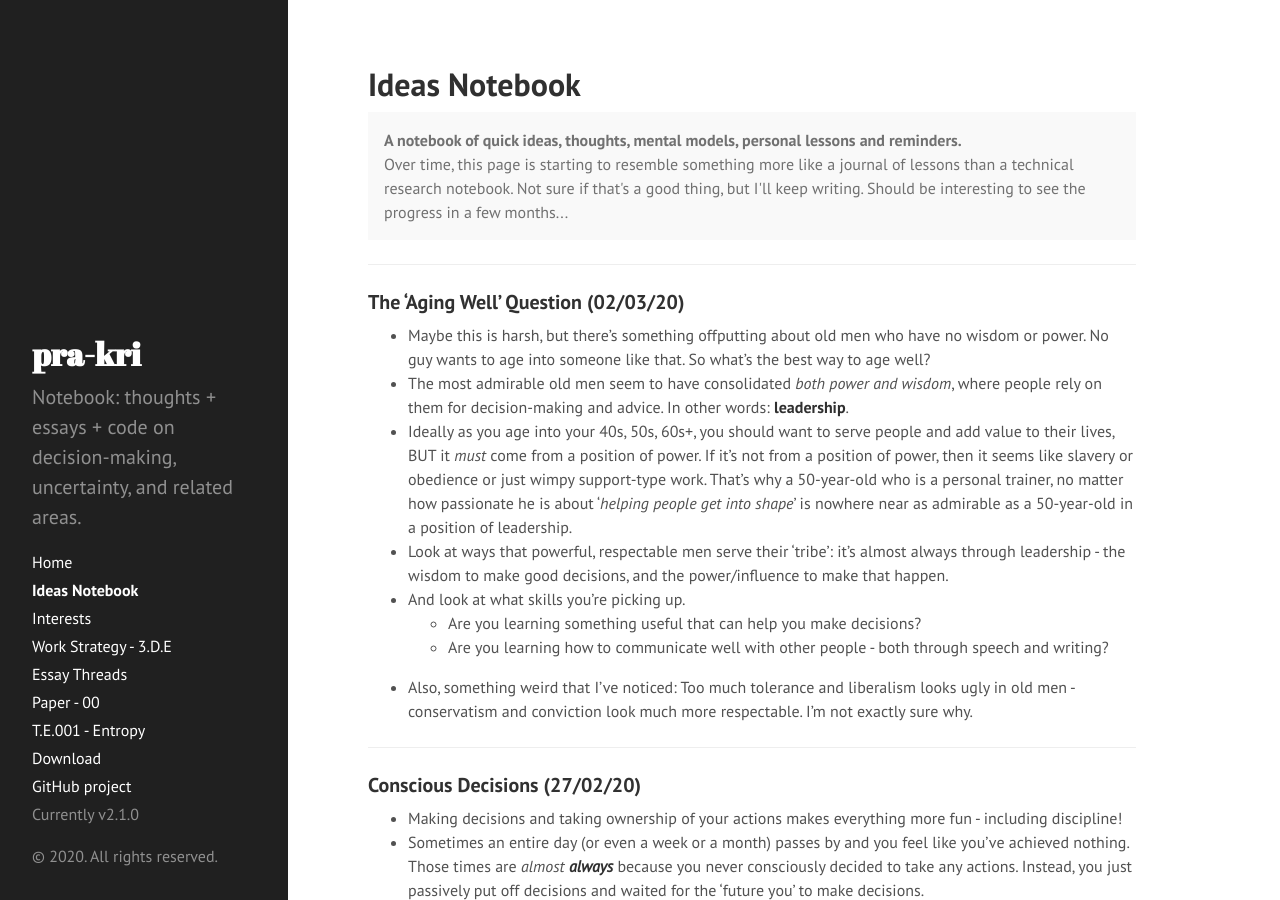
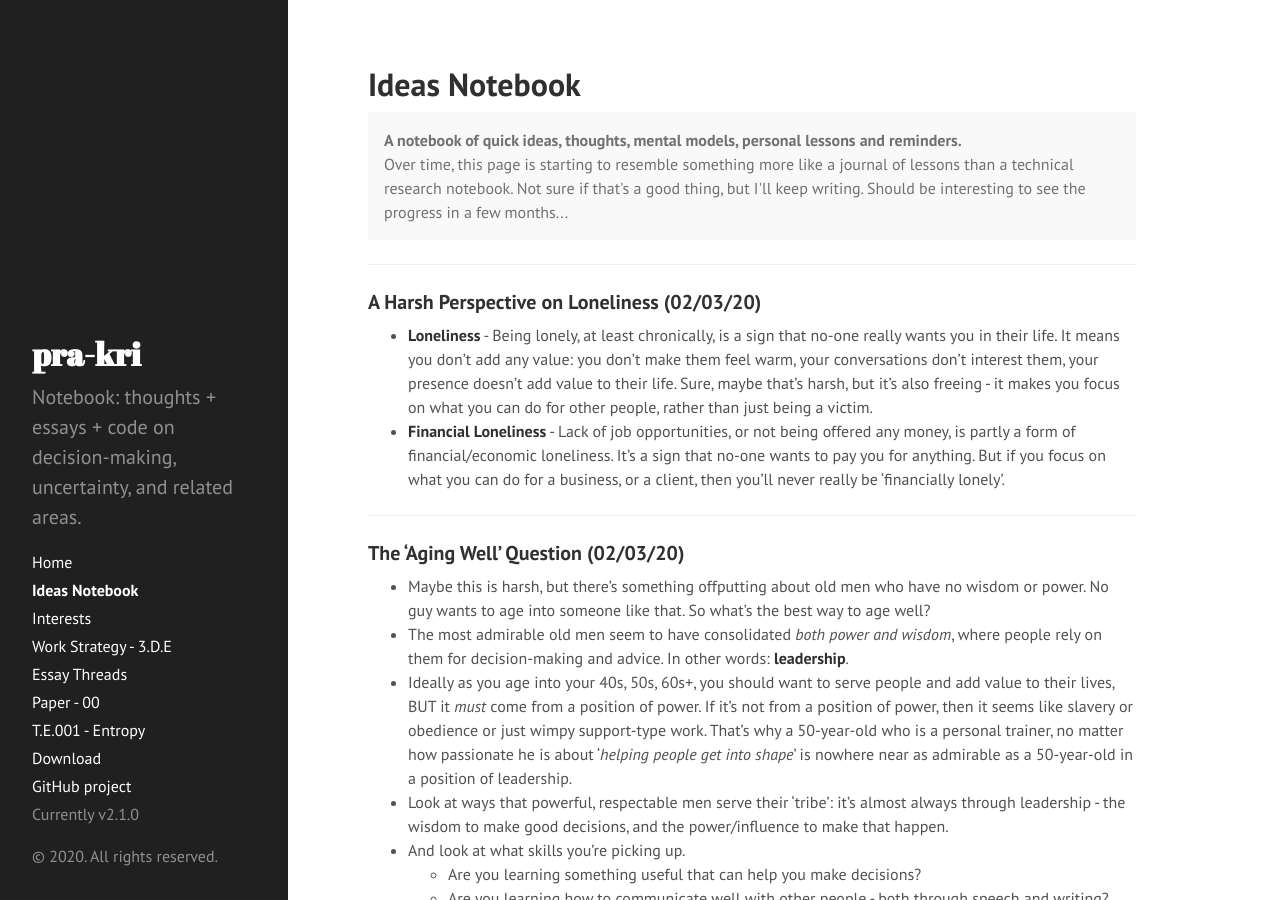
Before and after one commit to pra-kri/pra-kri.github.io, a Jekyll site: the page built from IdeasNotebook.md, in a window 1280 px wide and 900 px high. Built offline with Jekyll 4.4.1, drawn with Linux system fonts in a browser that asks for light colours.

Commit message:
Update IdeasNotebook.md

```diff
--- a/IdeasNotebook.md
+++ b/IdeasNotebook.md
@@ -8,6 +8,12 @@ title: Ideas Notebook
   Over time, this page is starting to resemble something more like a journal of lessons than a technical research notebook. Not sure if that's a good thing, but I'll keep writing. Should be interesting to see the progress in a few months...
 </p>
 
+
+---
+
+### A Harsh Perspective on Loneliness (02/03/20)
+* **Loneliness** - Being lonely, at least chronically, is a sign that no-one really wants you in their life. It means you don't add any value: you don't make them feel warm, your conversations don't interest them, your presence doesn't add value to their life. Sure, maybe that's harsh, but it's also freeing - it makes you focus on what you can do for other people, rather than just being a victim.
+* **Financial Loneliness** - Lack of job opportunities, or not being offered any money, is partly a form of financial/economic loneliness. It's a sign that no-one wants to pay you for anything. But if you focus on what you can do for a business, or a client, then you'll never really be 'financially lonely'.
 
 ---
 
```
